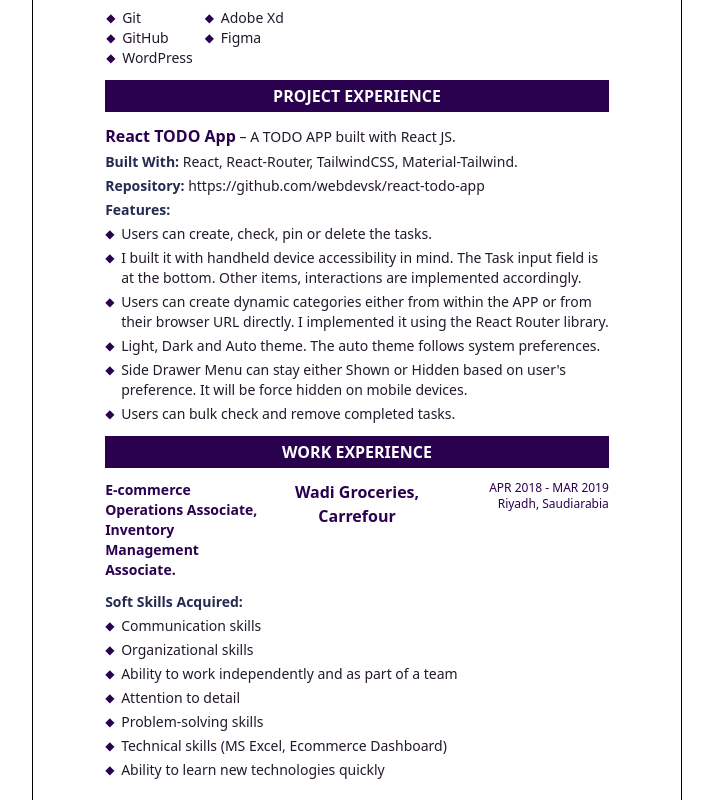
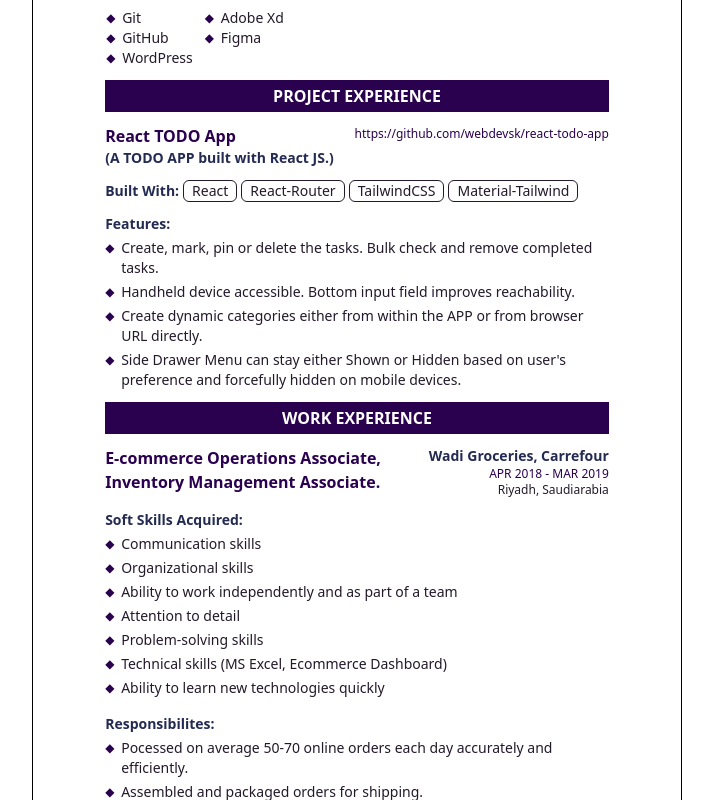
Before and after one commit to webdevsk/next-resume, a React (Vite) app: page / in a window 1280 px wide. Shown: the part 660-1460 px from the top of the page, without its empty margins (283-996 px from the left). Built offline with nearby package versions, Linux system fonts and the light colour scheme.

Commit message:
Done designing Project experience section

```diff
--- a/src/resume.js
+++ b/src/resume.js
@@ -50,12 +50,10 @@ const resume = {
           "Material-Tailwind",
         ],
         features: [
-          "Users can create, check, pin or delete the tasks.",
-          "I built it with handheld device accessibility in mind. The Task input field is at the bottom. Other items, interactions are implemented accordingly.",
-          "Users can create dynamic categories either from within the APP or from their browser URL directly. I implemented it using the React Router library.",
-          "Light, Dark and Auto theme. The auto theme follows system preferences.",
-          "Side Drawer Menu can stay either Shown or Hidden based on user's preference. It will be force hidden on mobile devices.",
-          "Users can bulk check and remove completed tasks.",
+          "Create, mark, pin or delete the tasks. Bulk check and remove completed tasks.",
+          "Handheld device accessible. Bottom input field improves reachability.",
+          "Create dynamic categories either from within the APP or from browser URL directly",
+          "Side Drawer Menu can stay either Shown or Hidden based on user's preference and forcefully hidden on mobile devices.",
         ],
       },
     ],
--- a/src/templates/Template1.css
+++ b/src/templates/Template1.css
@@ -54,6 +54,31 @@
     }
   }
 
+  #projects {
+    @apply mb-template;
+    .content {
+      @apply flex flex-col gap-y-6;
+    }
+    .sections {
+      @apply flex flex-col gap-y-3;
+    }
+    .title-section {
+      @apply flex flex-wrap justify-between gap-x-2;
+    }
+    .builders {
+      @apply flex flex-wrap items-center gap-1;
+      & > *:not(:first-child) {
+        @apply rounded-md border border-current px-2 transition-colors hover:border-theme hover:bg-theme hover:text-white hover:no-underline;
+      }
+    }
+    .row > h6 {
+      @apply mb-1;
+    }
+    .features {
+      @apply flex flex-col gap-y-1;
+    }
+  }
+
   #experiences {
     @apply mb-template;
 
@@ -64,18 +89,10 @@
       @apply flex flex-col gap-y-3;
     }
     .row {
-      @apply grid grid-cols-2 gap-x-2 sm:grid-cols-3;
+      grid-template-columns: minmax(0, 1fr) max-content;
+      @apply grid gap-x-2;
     }
-    .position {
-      @apply row-span-2 sm:row-span-1;
-      & > * {
-        @apply font-bold text-theme max-sm:text-sm;
-      }
-    }
-    .company {
-      @apply text-end sm:text-center;
-    }
-    .date {
+    .details {
       @apply text-end;
     }
 
@@ -96,22 +113,6 @@
       @apply flex-wrap items-center justify-between sm:flex;
     }
   }
-
-  #projects {
-    @apply mb-template;
-    .content {
-      @apply flex flex-col gap-y-6;
-    }
-    .sections {
-      @apply flex flex-col gap-y-1;
-    }
-    .row > h6 {
-      @apply mb-1;
-    }
-    .features {
-      @apply flex flex-col gap-y-1;
-    }
-  }
 }
 
 @layer utilities {
@@ -124,7 +125,7 @@
   .bullet-item {
     @apply relative ps-4;
     &:before {
-      @apply absolute inset-0 top-0 text-xs leading-5 text-theme content-["◆"];
+      @apply absolute inset-0 top-0 text-xs leading-4 text-theme content-["◆"] sm:leading-5;
     }
   }
   .date > * {
--- a/src/templates/Template1.jsx
+++ b/src/templates/Template1.jsx
@@ -126,32 +126,45 @@ const Template1 = ({ printMode }) => {
           <ul className="content">
             {data.projects.map((project) => (
               <li key={project.title} className="sections">
+                <div className="title-section">
                   <a href={project.link}>
-                  <p>
                     <h5 className="inline">{project.title}</h5>
-                    {" – "}
-                    {project.shortDescription}
-                  </p>
                   </a>
-                <p>
-                  <h6 className="inline">Built With: </h6>
-                  {project.builtWith.map(
-                    (item, i, arr) =>
-                      `${item}${i === arr.length - 1 ? "." : ", "}`,
-                  )}
-                </p>
                   {project.repo && (
                     <p>
-                    <h6 className="inline">Repository: </h6>
-                    <a href={project.repo}>{project.repo}</a>
+                      {/* <h6 className="inline">Repository: </h6> */}
+                      <a className="date" href={project.repo}>
+                        <small className="leading-5">{project.repo}</small>
+                      </a>
                     </p>
                   )}
+                  <h6 className="w-full">({project.shortDescription})</h6>
+                </div>
+
+                <div className="builders">
+                  <h6 className="">Built With: </h6>
+                  {project.builtWith.map((item, i, arr) => (
+                    // `${item}${i === arr.length - 1 ? "." : ", "}`,
+                    <a
+                      target="_blank"
+                      rel="noreferrer"
+                      href={`https://www.google.com/search?q=${item}`}
+                      key={item}
+                    >
+                      <p>{item}</p>
+                    </a>
+                  ))}
+                </div>
+
                 <div className="row">
                   <h6 className="col">Features:</h6>
                   <ul className="col features">
                     {project.features.map((feature) => (
                       <li key={feature}>
-                        <p className="bullet-item">{feature}</p>
+                        <p className="bullet-item">
+                          {feature}
+                          {feature.at(-1) === "." ? "" : "."}
+                        </p>
                       </li>
                     ))}
                   </ul>
@@ -173,10 +186,11 @@ const Template1 = ({ printMode }) => {
               <li key={job.position} className="sections">
                 <div className="row">
                   <div className="position">
-                    <h6>{job.position}</h6>
+                    <h5>{job.position}</h5>
                   </div>
+                  <div className="details">
                     <div className="company">
-                    {job.company && <h5>{job.company}</h5>}
+                      {job.company && <h6>{job.company}</h6>}
                     </div>
                     <div className="date">
                       {(job.dateFrom || job.dateTo) && (
@@ -185,6 +199,7 @@ const Template1 = ({ printMode }) => {
                           {job.dateTo}
                         </small>
                       )}
+                    </div>
                     {job.location && <small>{job.location}</small>}
                   </div>
                 </div>
```
Lines whose indentation alone changed are shown as unchanged.
